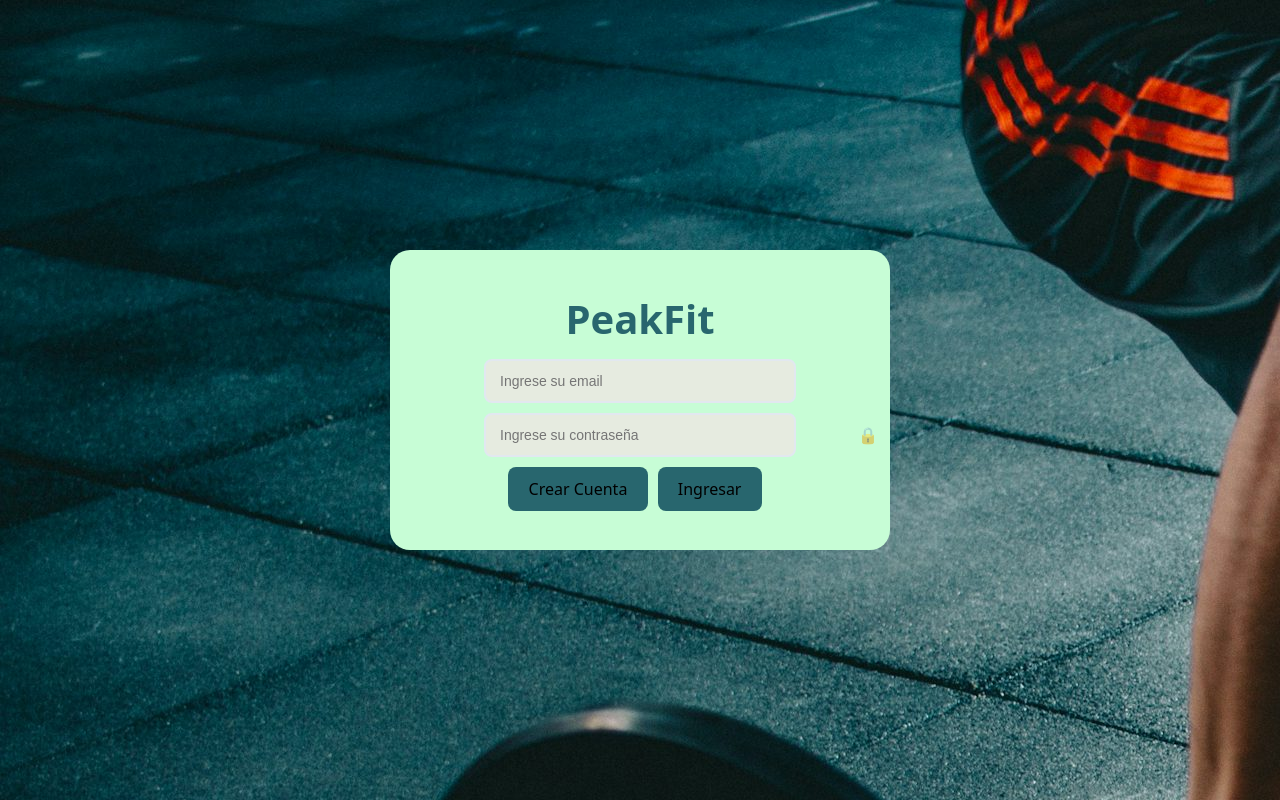
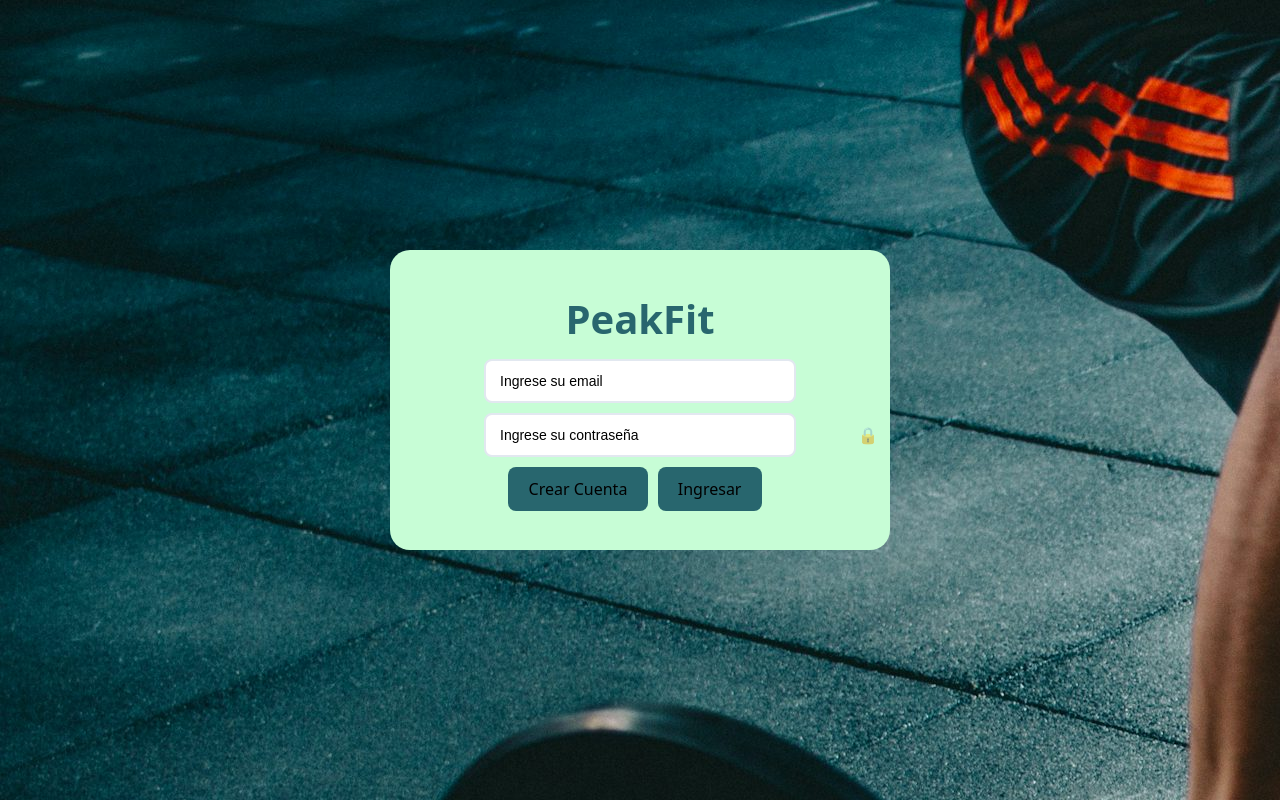
Before and after one commit to my-fit-pal-uba/fitapp-frontent, a React (Vite) app: page / in a window 1280 px wide. Built offline with nearby package versions, Linux system fonts and the light colour scheme.

Commit message:
feat: change colors on inputs

```diff
--- a/src/pages/login.component.css
+++ b/src/pages/login.component.css
@@ -74,6 +74,11 @@ p{
   font-size: 14px;
   transition: all 0.3s ease;
   max-width: 280px;
+  background-color: white;
+}
+
+.input::placeholder {
+  color: black
 }
 
 /* Efectos al enfocar */
@@ -86,7 +91,7 @@ p{
 
 /* Estilo para estado inválido */
 .email-input-wrapper input:invalid,
-.password-input-wrapper input:invalid {
+.password-nput-wrapper input:invalid {
   border-color: #fc8181;
 }
 
--- a/src/pages/login.tsx
+++ b/src/pages/login.tsx
@@ -37,6 +37,7 @@ const Login: React.FC<LoginFormProps> = ({ onLogin, setError }) => {
               value={email}
               onChange={(e) => setEmail(e.target.value)}
               placeholder="Ingrese su email"
+              class="input"
             />
           </div>
           <div className='password-input-wrapper'>
@@ -46,6 +47,7 @@ const Login: React.FC<LoginFormProps> = ({ onLogin, setError }) => {
               value={password}
               onChange={(e) => setPassword(e.target.value)}
               placeholder="Ingrese su contraseña"
+              class="input"
             />
           </div>
         </div>
```
